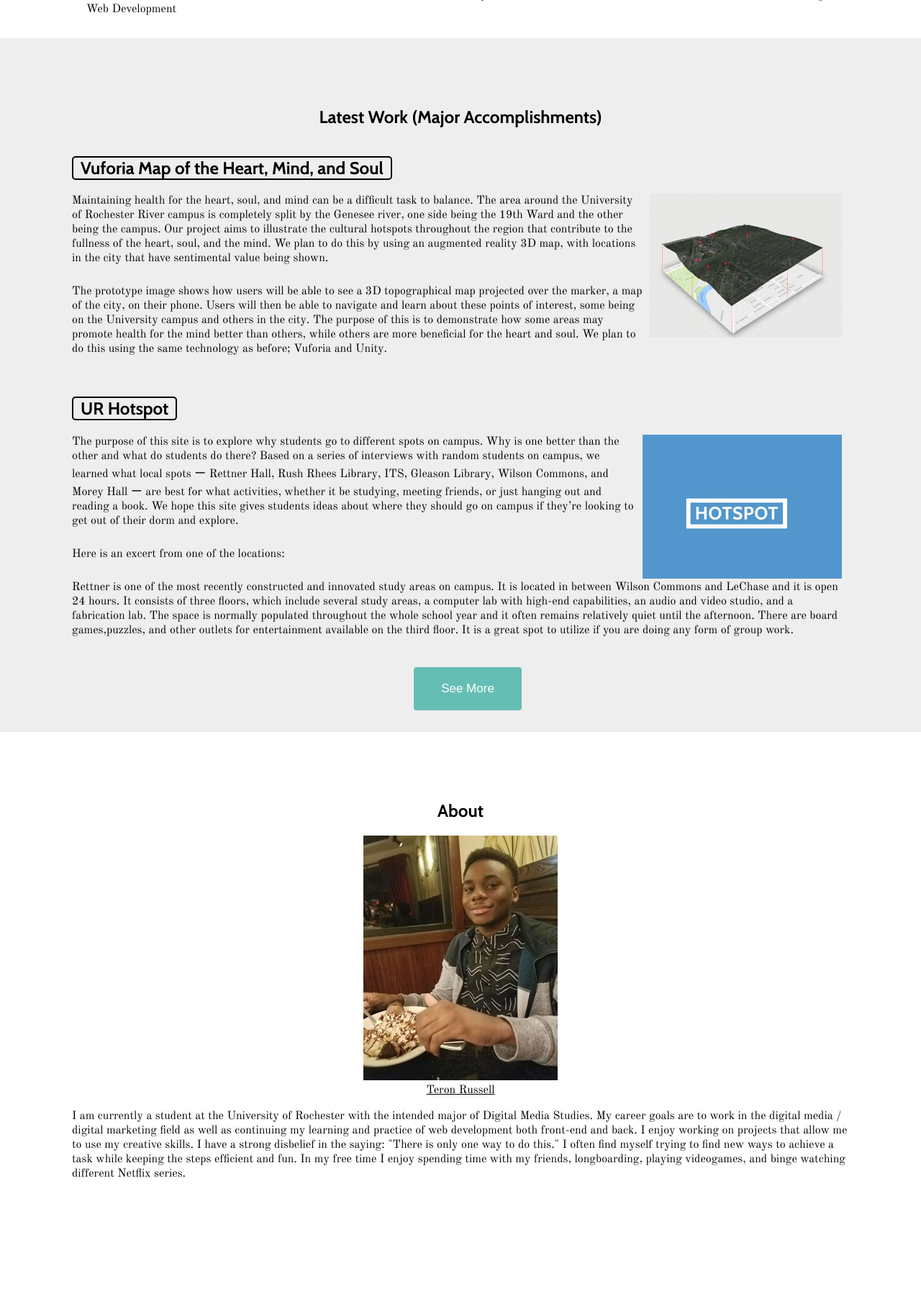
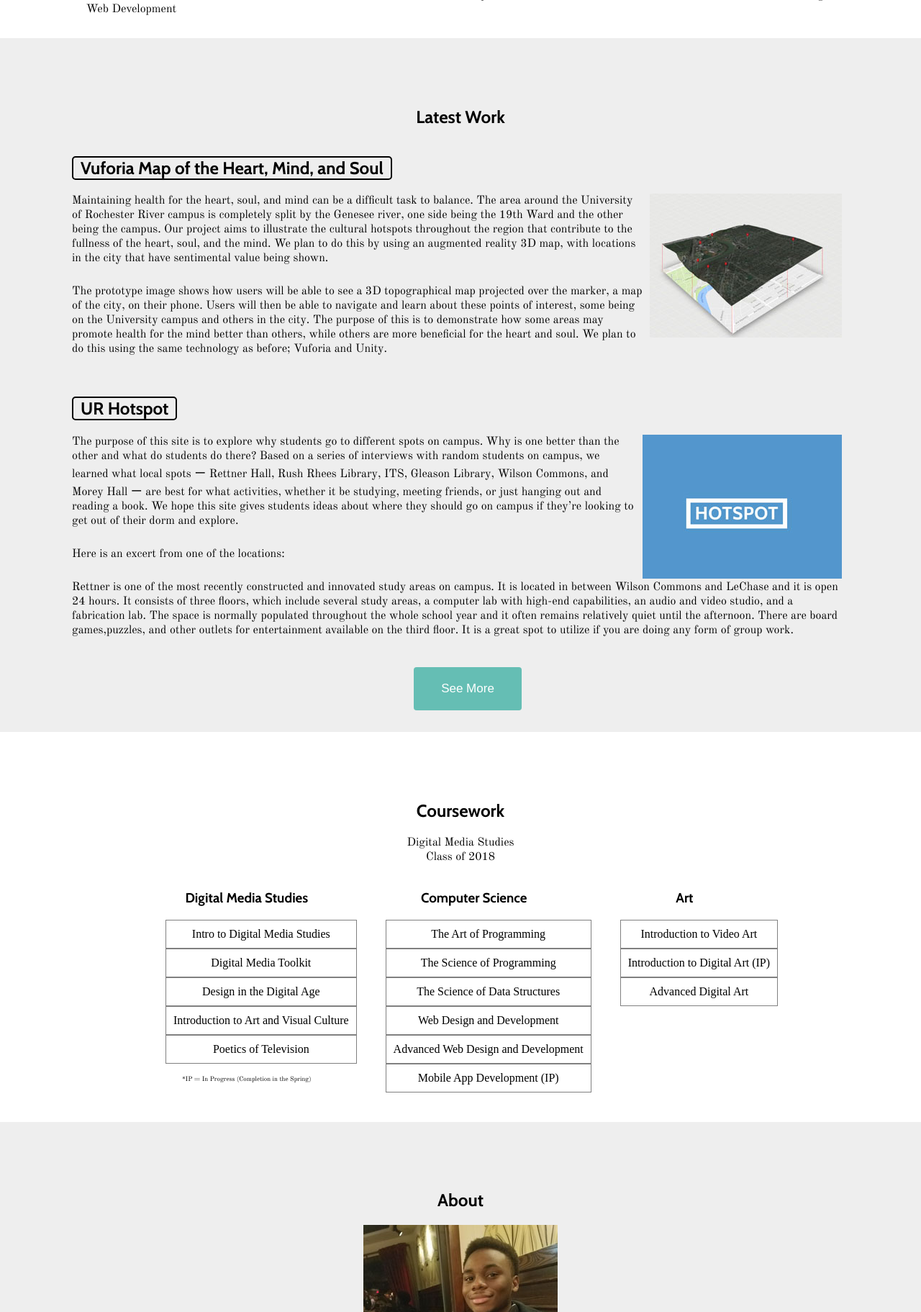
Before and after one commit to Katastrophes/Individual-Portfolio, a PHP site: page / in a window 1280 px wide. Shown: the part 821-2644 px from the top of the page at 72% size. Before the commit the page ends 2457 px from the top, so only its background shows below. Run offline with PHP 8.4, Linux system fonts and the light colour scheme.

Commit message:
The Home Page Update
Added Skill Section, List of relevant coursework taken, and layour
changes for it.

```diff
--- a/css/styles.css
+++ b/css/styles.css
@@ -269,6 +269,10 @@ padding-right: 10px;
 }
 
 
+.sub { font-size: 9px;
+
+}
+
 
 
 /*	****************************************
@@ -340,9 +344,42 @@ padding-right: 10px;
 }
 
 
+.courses {
+    display: flex;
+    margin: 0 auto;
+	max-width:900px;
+}
+.subject1 {float: left;}
+.subject2 {float: right}
+.subject3 {display: inline-block;}
 
 
 
+.subject1 li {
+    list-style: none;
+    border: 1px solid grey;
+
+    padding:10px;
+}
+
+.subject2 li {
+    list-style: none;
+    border: 1px solid grey;
+
+    padding:10px;
+}
+
+
+.subject3 li {
+    list-style: none;
+    border: 1px solid grey;
+    ;
+    padding:10px;
+}
+
+.courses h3{
+    font-family: 'Cabin', sans-serif;
+}
 
 
 /*	****************************************
--- a/index.php
+++ b/index.php
@@ -232,7 +232,7 @@
 
 
 
-            <h1>Latest Work (Major Accomplishments)</h1>
+            <h1>Latest Work</h1>
 
 
 
@@ -304,10 +304,72 @@
     </section>
 
 
+        <section id="third">
+
+        <div class="container">
+
+         <h1>Coursework</h1>
+            <p>Digital Media Studies<br>Class of 2018</p>
+
+            <div class="content">
+
+                <div class="courses">
+
+
+                    <div class ="subject1">
+                        <h3>Digital Media Studies</h3>
+                        <ul>
+                            <li>Intro to Digital Media Studies</li>
+                            <li>Digital Media Toolkit</li>
+                            <li>Design in the Digital Age</li>
+                            <li>Introduction to Art and Visual Culture</li>
+                            <li>Poetics of Television</li>
+                        </ul>
+                        <p class="sub">*IP = In Progress (Completion in the Spring)</p>
+                    </div>
+
+
+                    <div class ="subject2">
+                        <h3>Computer Science</h3>
+                        <ul>
+                            <li>The Art of Programming</li>
+                            <li>The Science of Programming</li>
+                            <li>The Science of Data Structures</li>
+                            <li>Web Design and Development</li>
+                            <li>Advanced Web Design and Development</li>
+                            <li>Mobile App Development (IP)</li>
+                        </ul>
+
+
+                    </div>
+
+
+                    <div class ="subject3">
+                        <h3>Art</h3>
+                        <ul>
+                            <li>Introduction to Video Art</li>
+                            <li>Introduction to Digital Art (IP)</li>
+                            <li>Advanced Digital Art</li>
+
+                        </ul>
+                    </div>
+
+                </div>
+
+            </div>
+
+            <!-- .content -->
+        </div>
+
+        <!-- .container -->
+    </section>
+
+
+
 
     <!-- Third Section -->
 
-    <section id="third">
+    <section id="fourth">
 
         <div class="container">
 
@@ -350,6 +412,12 @@
 
 
     </section>
+
+
+
+
+
+
 
 
 
--- a/portfolio.php
+++ b/portfolio.php
@@ -340,7 +340,7 @@
 
                 <div class="col-lg-12">
 
-                    <p>Copyright &copy; Your Website 2014</p>
+                    <p>Copyright &copy; teronrussell.com 2016 (Teron Russell)</p>
 
                 </div>
 
```
